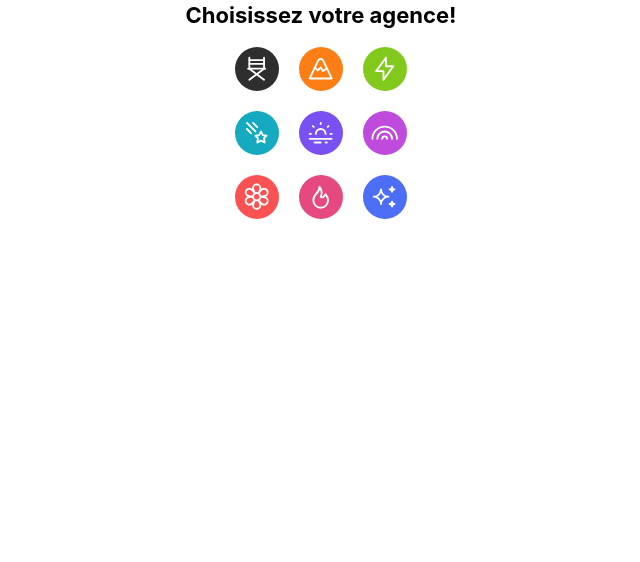
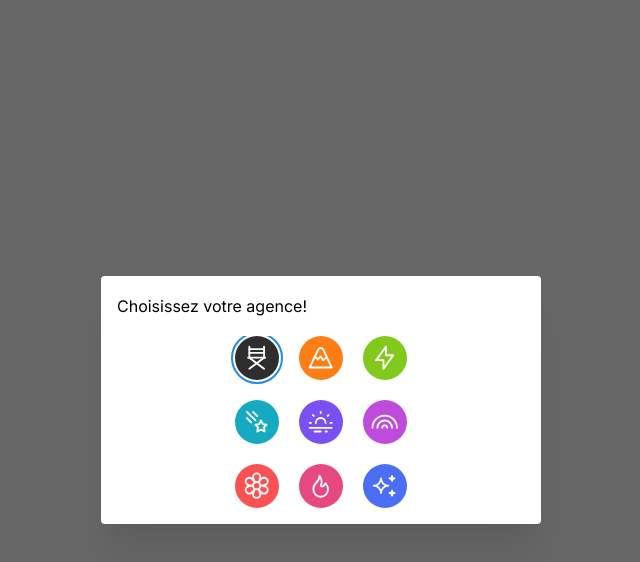
Before and after one commit to cgslbs/purple-store, a Next.js app: page / in a window 1280 px wide. Shown: the top 562 px of the page, without its empty margins (319-959 px from the left). Built offline with nearby package versions, Linux system fonts and the light colour scheme.

Commit message:
build: :heavy_plus_sign: Add eslint & prettier missing package
- add eslint-config prettier, eslint-plugin-prettier, eslint-plugin-react & prettier to project
 - handle rules so prettier & eslint can work together

```diff
--- a/package.json
+++ b/package.json
@@ -25,7 +25,11 @@
     "@typescript-eslint/parser": "^6.10.0",
     "eslint": "^8.53.0",
     "eslint-config-next": "14.0.1",
+    "eslint-config-prettier": "^9.0.0",
+    "eslint-plugin-prettier": "^5.0.1",
+    "eslint-plugin-react": "^7.33.2",
     "eslint-plugin-unused-imports": "^3.0.0",
+    "prettier": "^3.1.0",
     "typescript": "^5"
   }
 }
--- a/src/components/SelectAgency/index.tsx
+++ b/src/components/SelectAgency/index.tsx
@@ -1,22 +1,30 @@
 'use client';
 
-import { AGENCIES, AgenciesEnum } from '@/constants';
+import { AGENCIES } from '@/constants/agency';
 import { AgencyContext } from '@/context/agencies.context';
-import { ActionIcon, SimpleGrid, Stack, Title, Tooltip } from '@mantine/core';
-import { useContext } from 'react';
+import { ActionIcon, Modal, SimpleGrid, Stack, Tooltip } from '@mantine/core';
+import { useContext, useMemo } from 'react';
 
 export default function SelectAgency() {
   const { state, dispatch } = useContext(AgencyContext);
   console.log('currentState', state);
 
+  const modalOpened = useMemo(() => {
+    return state.defaultAgency === null;
+  }, [state.defaultAgency]);
+
   return (
+    <Modal
+      opened={modalOpened}
+      onClose={() => {}}
+      withCloseButton={false}
+      title="Choisissez votre agence!"
+      centered
+    >
       <Stack align="center">
-      <Title order={1} size="h3">
-        Choisissez votre agence!
-      </Title>
         <SimpleGrid cols={3} spacing="lg">
           {AGENCIES.map((agency) => (
-          <Tooltip label={agency.label}>
+            <Tooltip key={agency.label} label={agency.label}>
               <ActionIcon
                 variant="filled"
                 size="xl"
@@ -34,5 +42,6 @@ export default function SelectAgency() {
           ))}
         </SimpleGrid>
       </Stack>
+    </Modal>
   );
 }
--- a/src/constants/index.ts
+++ b/src/constants/agency.ts
@@ -21,15 +21,6 @@ export enum AgenciesEnum {
   FL = 'FREELANCE',
   A7 = 'ACT7',
   INDIE = 'INDIE',
-}
-
-export enum GroupsEnum {
-  SOLO,
-  GROUP,
-  STAFF,
-  TRAINEE,
-  ACTING,
-  MODEL,
 }
 
 export const AGENCIES: AgencyItem[] = [
--- a/src/context/agencies.context.tsx
+++ b/src/context/agencies.context.tsx
@@ -1,13 +1,11 @@
 'use client';
-import { AgenciesEnum } from '@/constants';
+import { AgenciesEnum } from '@/constants/agency';
 import {
   Dispatch,
   ReactNode,
   createContext,
   useContext,
-  useMemo,
   useReducer,
-  useState,
 } from 'react';
 import { User } from '../interfaces/index';
 
```
Also changed, not shown: src/constants/store.ts (added, +8 -0 lines), src/interfaces/index.ts (+4 -3 lines), .eslintrc.json, src/components/Header/index.tsx (added), 1 other file (tests, documents, lock files or other folders). Lines whose indentation alone changed are shown as unchanged.
